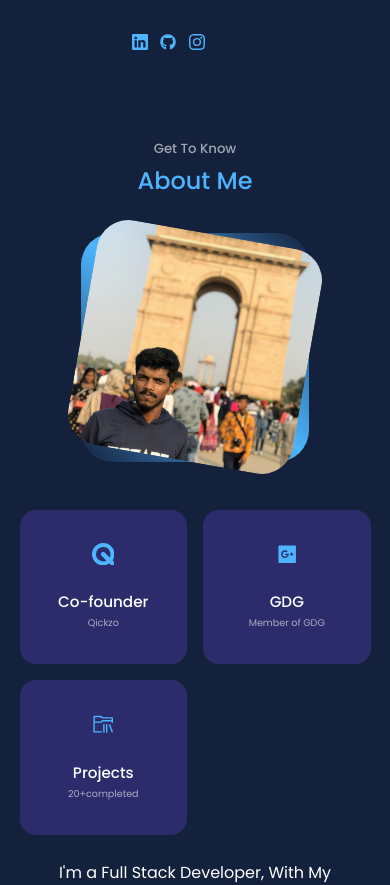
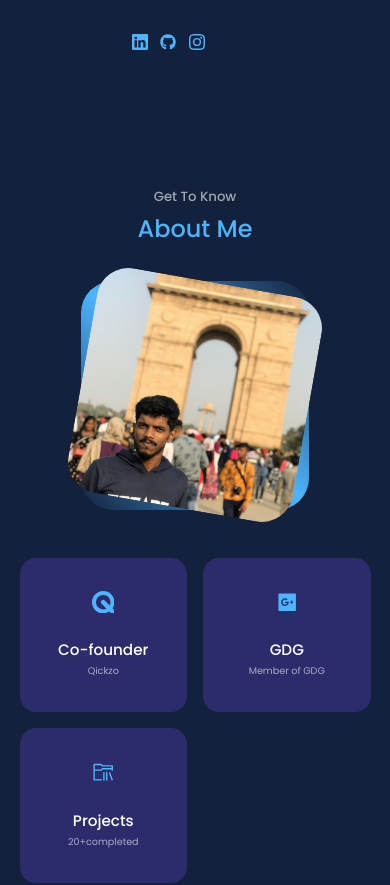
Before and after one commit to mohamedfazilk/React-Portfolio, a React (Create React App) app: page / in a window 390 px wide. Shown: the part 1160-2045 px from the top of the page. Built offline with nearby package versions, Linux system fonts and the light colour scheme.

Commit message:
margin-top of about has changed

```diff
--- a/src/components/about/about.css
+++ b/src/components/about/about.css
@@ -115,7 +115,7 @@
     }
 
     #about {
-        margin-top: 2rem;
+        margin-top: 5rem;
     }
 
     .about__cards {
```
